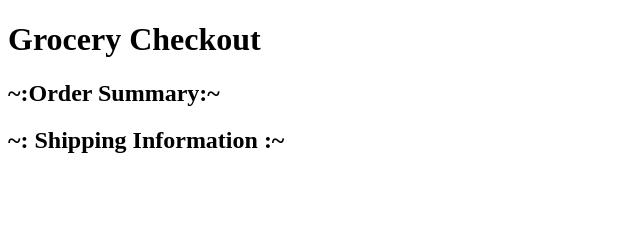
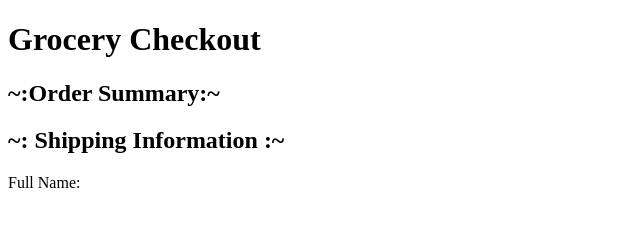
Before and after one commit to NetraWalekar/icp8.0-javascript-group-project-3, a plain HTML site: page pages/checkout.html in a window 1280 px wide. Shown: the full height of the page, 0-640 px from the left. Drawn offline with Linux system fonts and the light colour scheme; files that its build step writes are made by us from their sources.

Commit message:
Shipping name id and labe added

```diff
--- a/pages/checkout.html
+++ b/pages/checkout.html
@@ -19,6 +19,7 @@
         <!-- Shipping Info -->
         <div class="shipping-info" id="shipping-info">
             <h2 class="shipping-title">~: Shipping Information :~</h2>
+            <label for="shipping-name">Full Name:</label>
 
         </div>
 </body>
```
